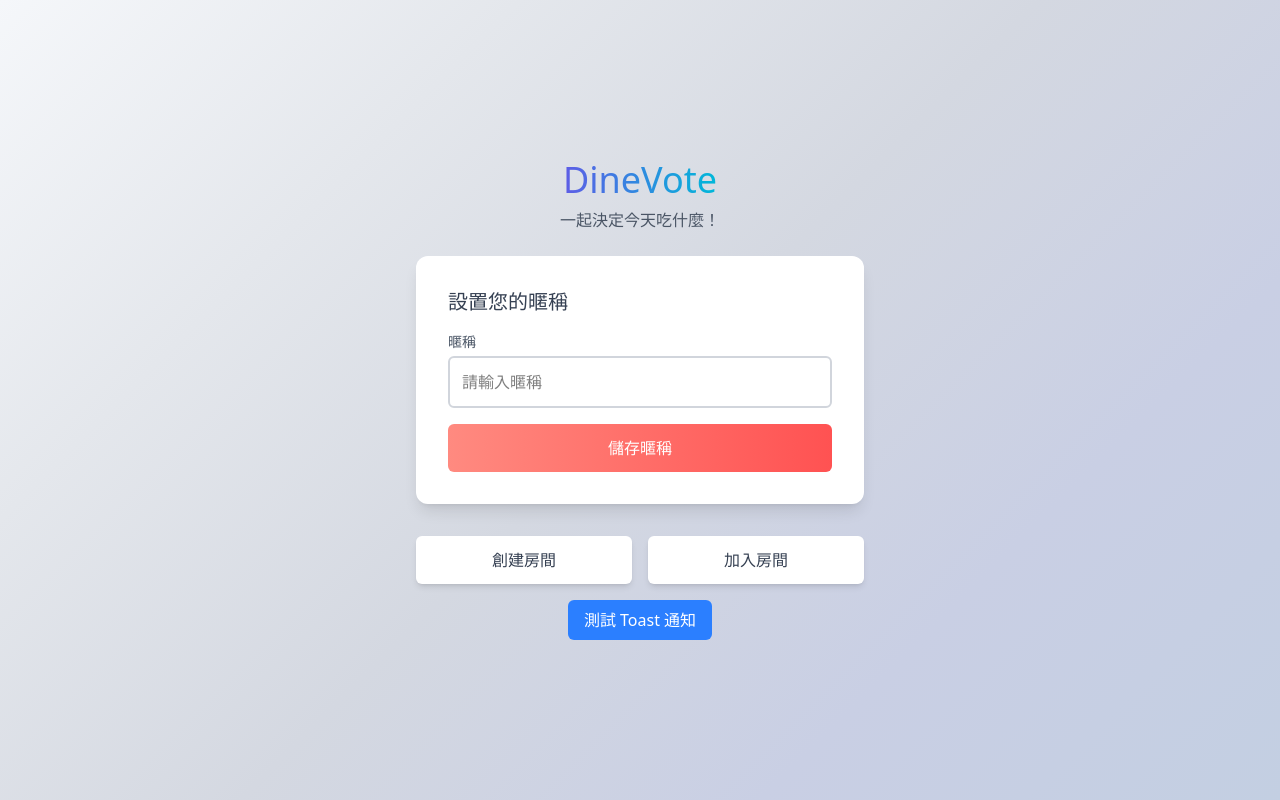
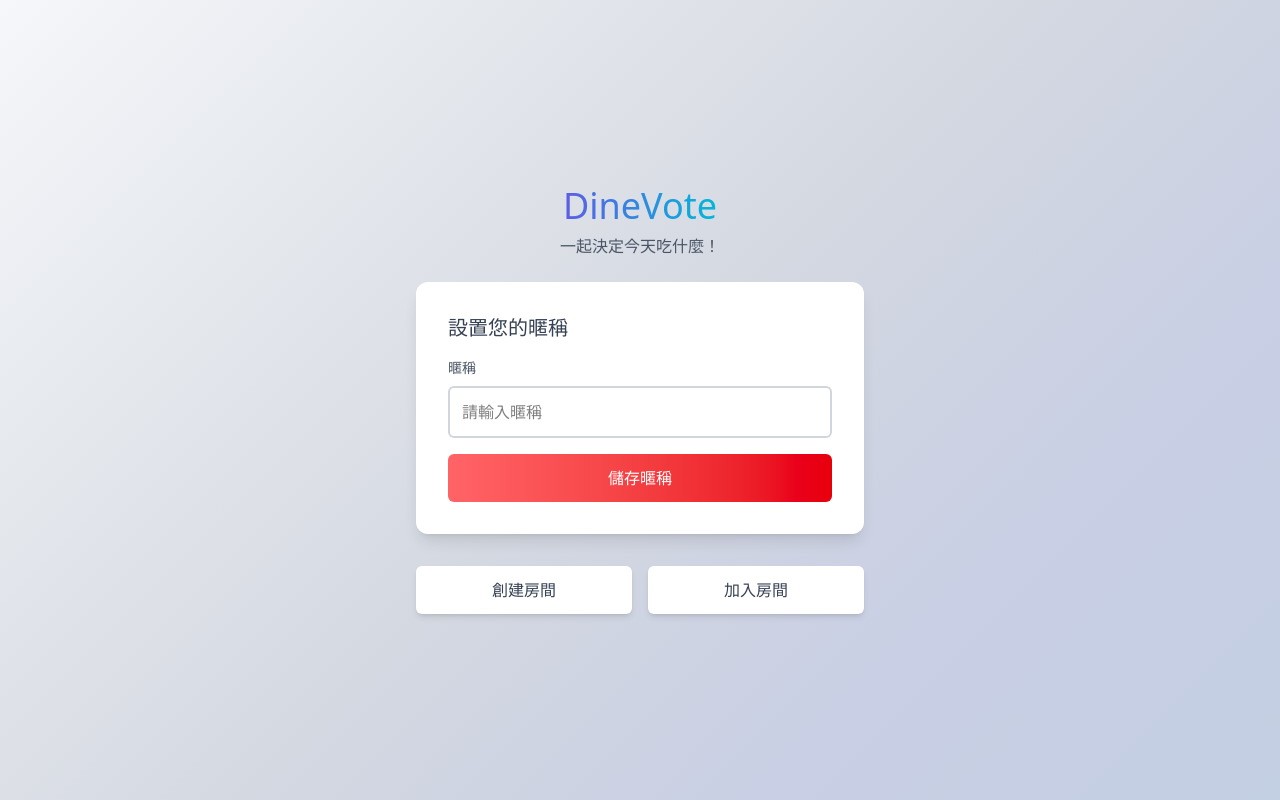
Before and after one commit to jon111rock/dine-vote, a Vue app: page / in a window 1280 px wide. Built offline with nearby package versions, Linux system fonts and the light colour scheme.

Commit message:
feat(home): 優化首頁暱稱設置功能
- 移除測試 Toast 的功能，簡化代碼
- 引入 NicknameEditor 元件以處理暱稱儲存
- 更新暱稱顯示邏輯，根據是否已有暱稱顯示不同提示

```diff
--- /dev/null
+++ b/src/components/profile/NicknameEditor.vue
@@ -0,0 +1,126 @@
+<script setup>
+import { ref, computed, onMounted, nextTick } from 'vue'
+import { useNicknameStorage } from '@/composables/storage/useNicknameStorage'
+import { useToast } from '@/composables/useToast'
+
+const props = defineProps({
+  showSaveButton: {
+    type: Boolean,
+    default: true
+  }
+})
+
+const emit = defineEmits(['update:nickname', 'nickname-saved'])
+
+// 初始化 toast 和暱稱存儲
+const toast = useToast()
+const nicknameStorage = useNicknameStorage()
+
+// 輸入和顯示
+const inputNickname = ref('')
+const isEditing = ref(false)
+const nicknameInput = ref(null) // 使用 ref 引用 DOM 元素
+
+// 計算屬性
+const hasNickname = computed(() => nicknameStorage.hasNickname())
+const currentNickname = computed(() => nicknameStorage.nickname.value)
+
+// 監聽暱稱變化
+onMounted(() => {
+  inputNickname.value = currentNickname.value
+})
+
+// 切換編輯模式
+const toggleEditMode = () => {
+  isEditing.value = !isEditing.value
+  if (isEditing.value) {
+    inputNickname.value = currentNickname.value
+    // 使用 nextTick 確保 DOM 更新後再聚焦
+    nextTick(() => {
+      nicknameInput.value?.focus()
+    })
+  }
+}
+
+// 儲存暱稱
+const saveNickname = () => {
+  const trimmedNickname = inputNickname.value.trim()
+
+  if (!trimmedNickname) {
+    toast.error('暱稱不能為空', { title: '錯誤' })
+    return
+  }
+
+  const success = nicknameStorage.saveNickname(trimmedNickname)
+
+  if (success) {
+    isEditing.value = false
+    toast.success('暱稱已更新', { title: '成功' })
+    emit('nickname-saved', trimmedNickname)
+    emit('update:nickname', trimmedNickname)
+  } else {
+    toast.error('儲存失敗，請稍後再試', { title: '錯誤' })
+  }
+}
+
+// 取消編輯
+const cancelEdit = () => {
+  isEditing.value = false
+  inputNickname.value = currentNickname.value
+}
+</script>
+
+<template>
+  <div>
+    <!-- 已設定暱稱且非編輯模式 -->
+    <div v-if="hasNickname && !isEditing">
+      <div class="flex justify-between items-center">
+        <p class="text-sm text-gray-600 mb-2">您的暱稱</p>
+        <button class="cursor-pointer flex items-center gap-1 hover:scale-105 transition-all duration-300" @click="toggleEditMode" aria-label="編輯暱稱">
+          <span class="text-sm text-indigo-500 font-medium">編輯</span>
+          <span class="text-indigo-500">
+            <svg class="w-4 h-4" fill="none" stroke="currentColor" viewBox="0 0 24 24">
+              <path stroke-linecap="round" stroke-linejoin="round" stroke-width="2" d="M15.232 5.232l3.536 3.536m-2.036-5.036a2.5 2.5 0 113.536 3.536L6.5 21.036H3v-3.572L16.732 3.732z"></path>
+            </svg>
+          </span>
+        </button>
+      </div>
+      <div class="bg-gray-100 rounded-md p-4 border-l-4 border-indigo-500 cursor-pointer" @click="toggleEditMode">
+        <p>{{ currentNickname }}</p>
+      </div>
+    </div>
+
+    <!-- 編輯模式 -->
+    <div v-if="isEditing">
+      <p class="text-sm text-gray-600 mb-2">編輯暱稱</p>
+      <div class="mb-4">
+        <input ref="nicknameInput" v-model="inputNickname" type="text" class="w-full border-2 border-gray-300 rounded-md p-3 focus:border-indigo-500 focus:ring-2 focus:ring-indigo-200 outline-none" placeholder="請輸入暱稱" @keyup.enter="saveNickname" @keyup.esc="cancelEdit">
+      </div>
+      <div class="flex gap-2">
+        <button class="cursor-pointer flex-1 bg-indigo-500 hover:bg-indigo-600 text-white rounded-md py-2 px-4 flex items-center justify-center gap-1 transition-colors" @click="saveNickname">
+          <svg class="w-5 h-5" fill="none" stroke="currentColor" viewBox="0 0 24 24">
+            <path stroke-linecap="round" stroke-linejoin="round" stroke-width="2" d="M5 13l4 4L19 7"></path>
+          </svg>
+          <span>儲存</span>
+        </button>
+        <button class="cursor-pointer flex-1 bg-gray-200 hover:bg-gray-300 text-gray-700 rounded-md py-2 px-4 flex items-center justify-center gap-1 transition-colors" @click="cancelEdit">
+          <svg class="w-5 h-5" fill="none" stroke="currentColor" viewBox="0 0 24 24">
+            <path stroke-linecap="round" stroke-linejoin="round" stroke-width="2" d="M6 18L18 6M6 6l12 12"></path>
+          </svg>
+          <span>取消</span>
+        </button>
+      </div>
+    </div>
+
+    <!-- 未設定暱稱且非編輯模式 -->
+    <div v-if="!hasNickname && !isEditing">
+      <p class="text-sm text-gray-600 mb-2">暱稱</p>
+      <div class="mb-4">
+        <input ref="nicknameInput" v-model="inputNickname" type="text" class="w-full border-2 border-gray-300 rounded-md p-3 focus:border-indigo-500 focus:ring-2 focus:ring-indigo-200 outline-none" placeholder="請輸入暱稱" @keyup.enter="saveNickname">
+      </div>
+      <button v-if="showSaveButton" class="cursor-pointer w-full bg-gradient-to-r from-red-400 to-red-600 text-white rounded-md py-3 px-4 hover:from-red-500 hover:to-red-700 transition-all duration-300" @click="saveNickname">
+        儲存暱稱
+      </button>
+    </div>
+  </div>
+</template>
--- a/src/views/Home.vue
+++ b/src/views/Home.vue
@@ -1,25 +1,15 @@
 <script setup>
+import { onMounted, ref } from 'vue'
+import { useNicknameStorage } from '@/composables/storage/useNicknameStorage'
 import { useToast } from '@/composables/useToast'
+import NicknameEditor from '@/components/profile/NicknameEditor.vue'
 
-// 初始化 toast
 const toast = useToast()
+const nicknameStorage = useNicknameStorage()
 
-// 測試顯示不同類型的 toast
-function testToast() {
-  toast.success('操作成功！', { title: '成功' })
-
-  // 延遲顯示其他類型的 toast，以便它們不會同時出現
-  setTimeout(() => {
-    toast.error('操作失敗！', { title: '錯誤' })
-  }, 1000)
-
-  setTimeout(() => {
-    toast.info('這是一條提示消息', { title: '提示' })
-  }, 2000)
-
-  setTimeout(() => {
-    toast.warning('這是一條警告消息', { title: '警告' })
-  }, 3000)
+// 處理暱稱儲存成功事件
+const handleNicknameSaved = (nickname) => {
+  console.log('暱稱已儲存:', nickname)
 }
 </script>
 
@@ -31,23 +21,15 @@ function testToast() {
         <p class="text-gray-600">一起決定今天吃什麼！</p>
       </div>
       <div class="bg-white p-8 rounded-xl shadow-lg mt-6">
-        <p class="text-xl font-medium text-gray-700">設置您的暱稱</p>
+        <p class="text-xl font-medium text-gray-700">{{ nicknameStorage.hasNickname() ? '歡迎回來！' : '設置您的暱稱' }}</p>
         <div class="mt-4">
-          <p class="text-sm text-gray-600 mb-1">暱稱</p>
-          <input class="w-full border-2 border-gray-300 rounded-md p-3" type="text" placeholder="請輸入暱稱">
+          <NicknameEditor @nickname-saved="handleNicknameSaved" />
         </div>
-        <button class="cursor-pointer w-full bg-red-gradient text-white rounded-md mt-4 py-3 px-4 ">儲存暱稱</button>
       </div>
       <div class="w-full mt-8 flex gap-4">
         <button class="w-1/2 bg-white rounded-md p-2 py-3 shadow-md text-gray-700 font-medium">創建房間</button>
         <button class="w-1/2 bg-white rounded-md p-2 py-3 shadow-md text-gray-700 font-medium">加入房間</button>
       </div>
-      <!-- 添加測試 Toast 的按鈕 -->
-      <div class="mt-4 text-center">
-        <button @click="testToast" class="bg-blue-500 text-white px-4 py-2 rounded-md hover:bg-blue-600 transition-colors">
-          測試 Toast 通知
-        </button>
-      </div>
     </div>
   </div>
 </template>
```
